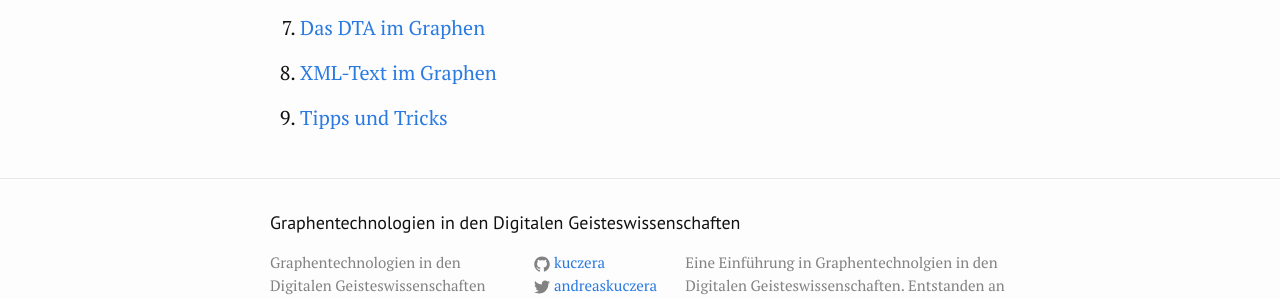
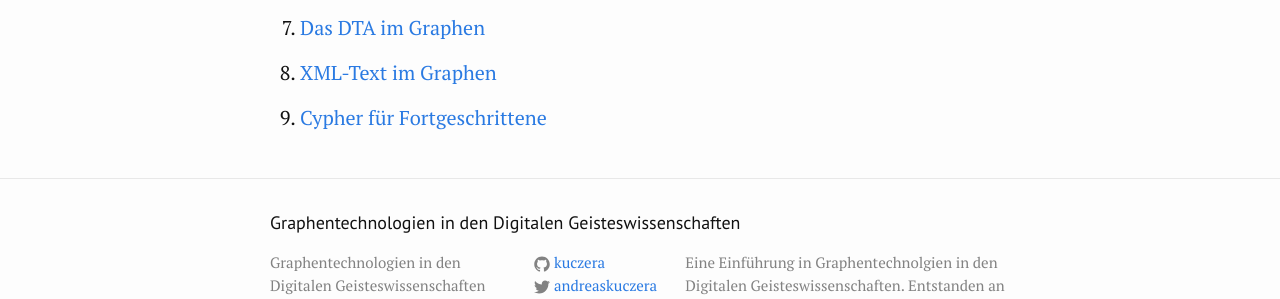
Before and after one commit to kuczera/Graphentechnologien, a Jekyll site: the page built from docs/contents.md, in a window 1280 px wide. Shown: the part 480-779 px from the top of the page. Built offline with Jekyll 4.4.1, drawn with Linux system fonts in a browser that asks for light colours.

Commit message:
Cypher für Fortgeschrittene

```diff
--- a/docs/85_Tipps und Tricks.md
+++ b/docs/cypher-fuer-Fortgeschrittene.md
@@ -1,5 +1,5 @@
 ---
-title: Tipps und Tricks
+title: Cypher für Fortgeschrittene
 layout: default
 order: 85
 contents: true
```
